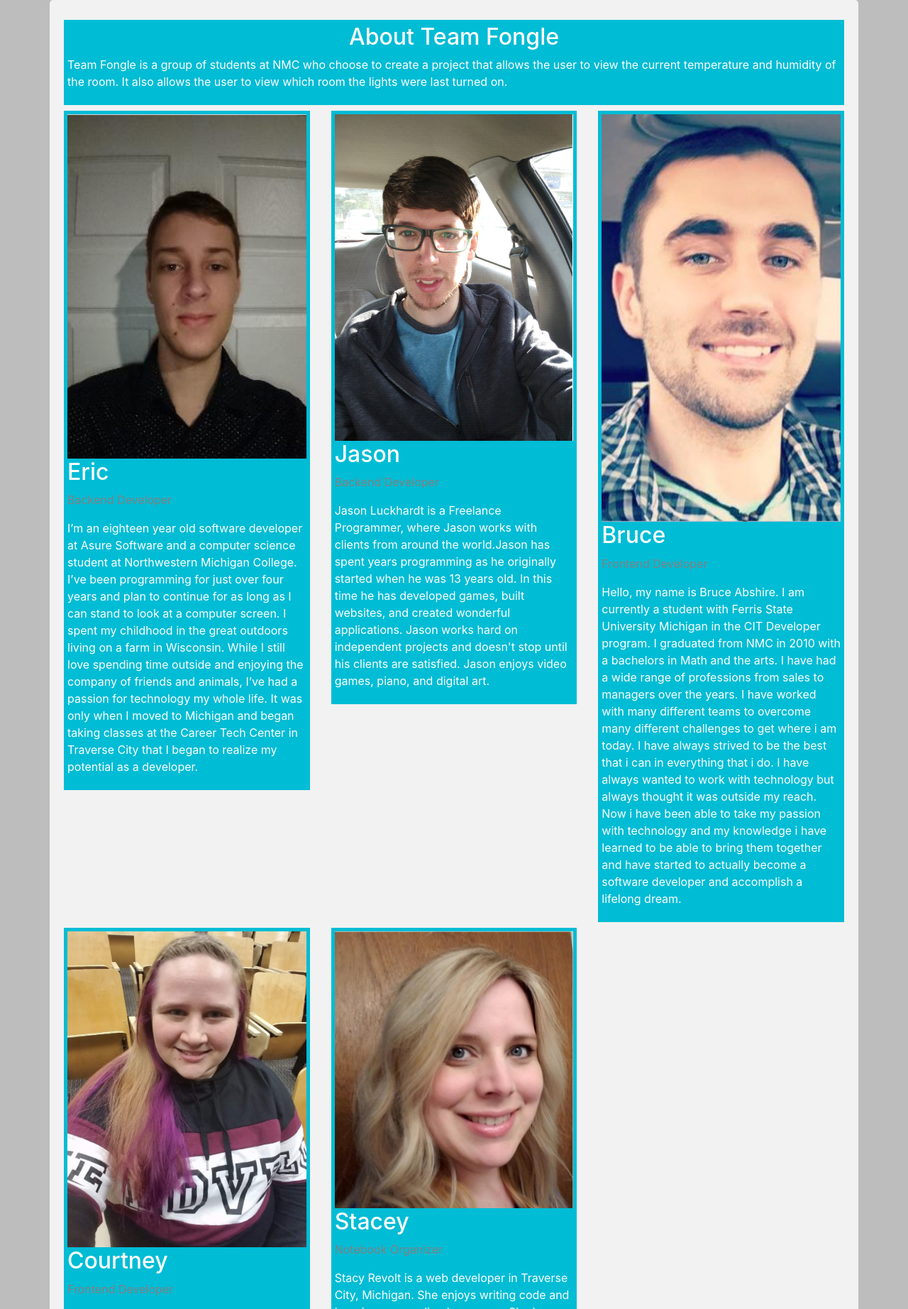
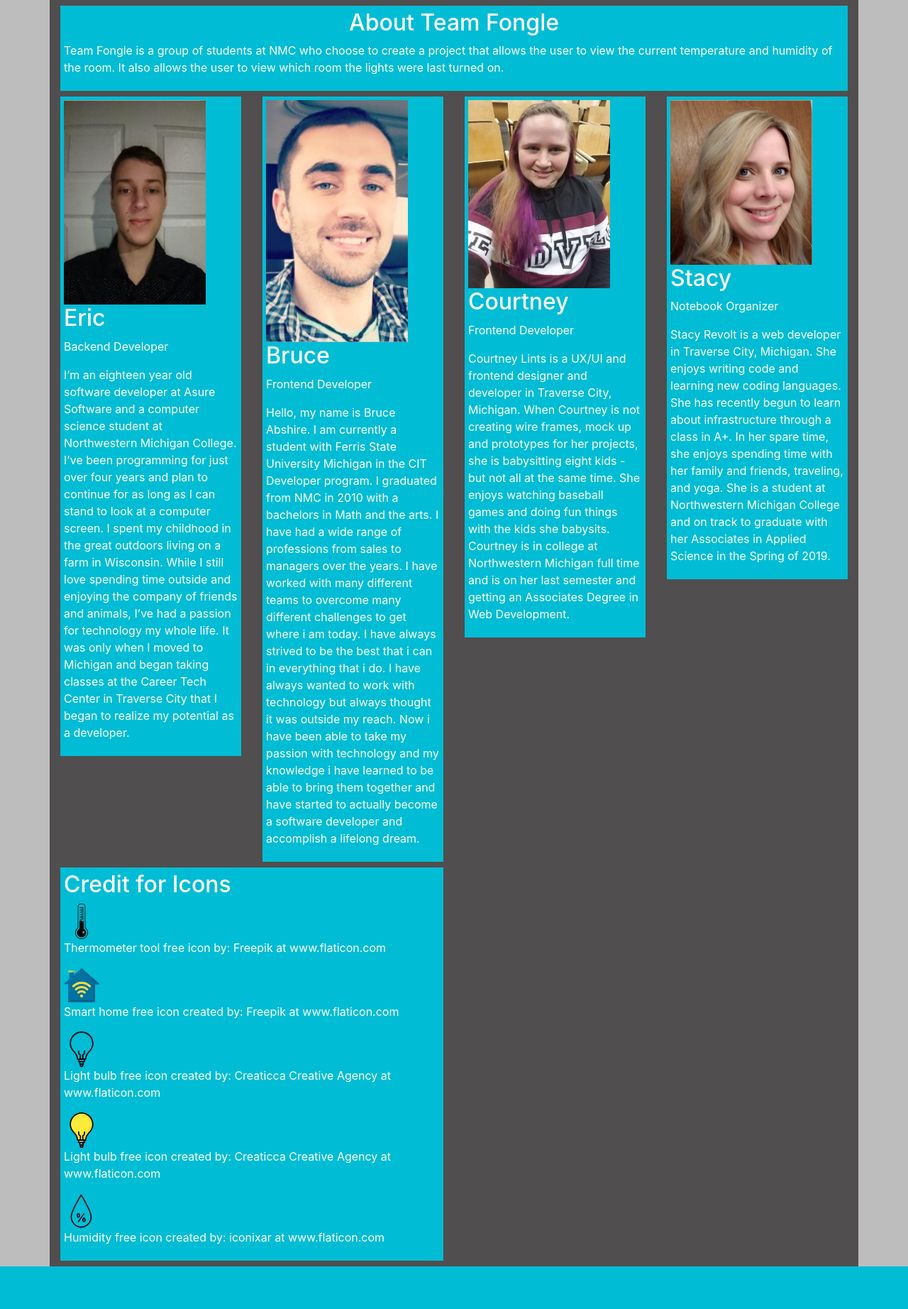
Before and after one commit to Ericgi231/NMC_SmartHome_WebApp, a PHP site: page /about.php in a window 1280 px wide. Shown: the part 76-1920 px from the top of the page at 71% size. After the commit the page ends 1860 px from the top, so only its background shows below. Run offline with PHP 8.4, Linux system fonts and the light colour scheme; the visitor is signed in with stand-in values (Sample User, id 1).

Commit message:
fixed file locations and php calls

```diff
--- a/about.php
+++ b/about.php
@@ -4,7 +4,6 @@
 		header("Location: ./login.php");
 	}
 	ini_set('display_errors', 1);
-	include 'php/connect.php';
 ?>
 <!DOCTYPE html>
 <html lang="en">
@@ -39,9 +38,9 @@
 	</div>
 
 	<div class="row">
-  <div class="col-lg-4">
+		<div class="col-lg-3">
 			<div class="box fongle-blue">
-      <img src="./images/eric.png" alt="Eric" style="width:100%">
+				<img src="./assets/eric.png" alt="Eric" style="width:200px" "height:250px">
 				<h2>Eric</h2>
 				<p class="title">Backend Developer</p>
 				<p>I’m an eighteen year old software developer at Asure Software and a computer science student at Northwestern Michigan College. I’ve been programming for just over four years and plan to continue for as long as I can stand to look at a computer screen.
@@ -50,62 +49,47 @@ I spent my childhood in the great outdoors living on a farm in Wisconsin. While
 			</div>
 		</div>
 
-  <div class="col-lg-4">
+		<div class="col-lg-3">
 			<div class="box fongle-blue">
-      <img src="./images/jason.png" alt="Jason" style="width:100%">
-        <h2>Jason</h2>
-        <p class="title">Backend Developer</p>
-        <p>Jason Luckhardt is a Freelance Programmer, where Jason works with clients from around the world.Jason has spent years programming as he originally started when he was 13 years old. In this time he has developed games, built websites, and created wonderful applications. Jason works hard on independent projects and doesn't stop until his clients are satisfied.
-Jason enjoys video games, piano, and digital art.
-</p>
-    </div>
-  </div>
-
-  <div class="col-lg-4">
-    <div class="box fongle-blue">
-      <img src="./images/bruce.png" alt="Bruce" style="width:100%">
+				<img src="./assets/bruce.png" alt="Bruce" style="width:200px" "height:250px">
 				<h2>Bruce</h2>
 				<p class="title">Frontend Developer</p>
 				<p>Hello, my name is Bruce Abshire. I am currently a student with Ferris State University Michigan in the CIT Developer program. I graduated from NMC in 2010 with a bachelors in Math and the arts. I have had a wide range of professions from sales to managers over the years. I have worked with many different teams to overcome many different challenges to get where i am today. I have always strived to be the best that i can in everything that i do. I have always wanted to work with technology but always thought it was outside my reach. Now i have been able to take my passion with technology and my knowledge i have learned to be able to bring them together and have started to actually become a software developer and accomplish a lifelong dream.</p>
 			</div>
 		</div>
-</div>
 
-<div class="row">
-  <div class="col-lg-4">
+		<div class="col-lg-3">
 			<div class="box fongle-blue">
-      <img src="./images/courtney.png" alt="Courtney" style="width:100%">
+				<img src="./assets/courtney.png" alt="Courtney" style="width:200px" "height:250px">
 				<h2>Courtney</h2>
 				<p class="title">Frontend Developer</p>
 				<p>Courtney Lints is a UX/UI and frontend designer and developer in Traverse City, Michigan. When Courtney is not creating wire frames, mock up and prototypes for her projects, she is babysitting eight kids - but not all at the same time. She enjoys watching baseball games and doing fun things with the kids she babysits. Courtney is in college at Northwestern Michigan full time and is on her last semester and getting an Associates Degree in Web Development. </p>
 			</div>
 		</div>
 
-  <div class="col-lg-4">
+		<div class="col-lg-3">
 			<div class="box fongle-blue">
-      <img src="./images/stacy.png" alt="Stacy" style="width:100%">
-        <h2>Stacey</h2>
+				<img src="./assets/stacy.png" alt="Stacy" style="width:200px" "height:250px">
+				<h2>Stacy</h2>
 				<p class="title">Notebook Organizer</p>
 				<p>Stacy Revolt is a web developer in Traverse City, Michigan.  She enjoys writing code and learning new coding languages.   She has recently begun to learn about infrastructure through a class in A+.  In her spare time, she enjoys spending time with her family and friends, traveling, and yoga.  She is a student at Northwestern Michigan College and on track to graduate with her Associates in Applied Science in the Spring of 2019.</p>
 			</div>
 		</div>
 	</div>
 
-    <div class="col-lg-4">
+	<div class="row">
+		<div class="col-lg-6">
 			<div class="box fongle-blue">
 				<h2>Credit for Icons</h2>
-        <img src="./images/icons/001-thermometer-tool.svg" alt="thermometer" style="width:25%"><p>Icon made by Freepik from www.flaticon.com</p>
-		<img src="./images/icons/002-wifi.svg" alt="wifi house" style="width:25%"><p>Icon made by Freepik from www.flaticon.com</p>
-		<img src="./images/icons/003-light-bulb.svg" alt="light bulb on" style="width:25%"><p>Icon made by Creaticca Creative Agency from www.flaticon.com</p>
-		<img src="./images/icons/004-light-bulb-1.svg" alt="light bulb off" style="width:25%"><p>Icon made by Creaticca Creative Agency from www.flaticon.com</p>
-		<img src="./images/icons/rain.svg" alt="rain" style="width:25%"><p>Icon made by Iconixar from www.flaticon.com</p>
+					<img src="./assets/thermometer.svg" alt="thermometer" style="width:50px;"> <p>Thermometer tool free icon by: Freepik at www.flaticon.com</p>
+					<img src="./assets/wifi.svg" alt="wifi house" style="width:50px;"> <p>Smart home free icon created by: Freepik at www.flaticon.com</p>
+					<img src="./assets/light_on.svg" alt="light bulb on" style="width:50px;"> <p>Light bulb free icon created by: Creaticca Creative Agency at www.flaticon.com</p>
+					<img src="./assets/light_off.svg" alt="light bulb off" style="width:50px;"> <p> Light bulb free icon created by: Creaticca Creative Agency at www.flaticon.com</p>
+					<img src="./assets/rain.svg" alt="rain" style="width:50px;"> <p>Humidity free icon created by: iconixar at www.flaticon.com</p>
 			</div>
 		</div>
 	</div>
 </div>
-</div>
-
-<?php mysqli_close($conn); ?>
 
 <!-- Bootstrap Js -->
 <script src="https://cdnjs.cloudflare.com/ajax/libs/popper.js/1.14.7/umd/popper.min.js" integrity="sha384-UO2eT0CpHqdSJQ6hJty5KVphtPhzWj9WO1clHTMGa3JDZwrnQq4sF86dIHNDz0W1" crossorigin="anonymous"></script>
--- a/contact.php
+++ b/contact.php
@@ -4,7 +4,6 @@
 		header("Location: ./login.php");
 	}
 	ini_set('display_errors', 1);
-	include 'php/connect.php';
 ?>
 <!DOCTYPE html>
 <html lang="en">
@@ -21,7 +20,7 @@
 
 	<!-- Custom CSS & Js-->
 	<link rel="stylesheet" href="css/site.css"/>
-	<link rel="stylesheet" href="css/index.css"/>
+	<link rel="stylesheet" href="css/contact.css"/>
 	<script src="js/main.js"></script>
 </head>
 <body class="fongle-light-gray">
@@ -67,8 +66,6 @@
   </form>
 </div>
 
-<?php mysqli_close($conn); ?>
-
 <!-- Bootstrap Js -->
 <script src="https://cdnjs.cloudflare.com/ajax/libs/popper.js/1.14.7/umd/popper.min.js" integrity="sha384-UO2eT0CpHqdSJQ6hJty5KVphtPhzWj9WO1clHTMGa3JDZwrnQq4sF86dIHNDz0W1" crossorigin="anonymous"></script>
 <script src="https://stackpath.bootstrapcdn.com/bootstrap/4.3.1/js/bootstrap.min.js" integrity="sha384-JjSmVgyd0p3pXB1rRibZUAYoIIy6OrQ6VrjIEaFf/nJGzIxFDsf4x0xIM+B07jRM" crossorigin="anonymous"></script>
--- /dev/null
+++ b/css/about.css
@@ -0,0 +1,3 @@
+.card {
+    box-shadow: 0 4px 8px 0 rgba(0, 0, 0, 0.2);
+}
--- a/css/index.css
+++ b/css/index.css
@@ -1,8 +1,3 @@
-body
-{
-
-}
-
 .greeting{
 	margin-top: 8px;
 	margin-bottom: 8px;
--- a/css/site.css
+++ b/css/site.css
@@ -13,62 +13,6 @@
 	background-color:#504E4E;
 }
 
-html {
-    box-sizing: border-box;
-}
-
-*, *:before, *:after {
-    box-sizing: inherit;
-}
-
-.column {
-    float: left;
-    width: 33.3%;
-    margin-bottom: 16px;
-    padding: 0 8px;
-}
-
-@media screen and (max-width: 650px) {
-    .column {
-        width: 100%;
-        display: block;
-    }
-}
-
-.card {
-    box-shadow: 0 4px 8px 0 rgba(0, 0, 0, 0.2);
-}
-
-.container {
-    padding: 0 16px;
-}
-
-    .container::after, .row::after {
-        content: "";
-        clear: both;
-        display: table;
-    }
-
-.title {
-    color: grey;
-}
-
-.button {
-    border: none;
-    outline: 0;
-    display: inline-block;
-    padding: 8px;
-    color: white;
-    background-color: #000;
-    text-align: center;
-    cursor: pointer;
-    width: 100%;
-}
-
-    .button:hover {
-        background-color: #555;
-    }
-
 .header-box{
 	padding:5px;
 	margin-top: 8px;
@@ -79,33 +23,3 @@ html {
 	padding: 5px;
 	margin-bottom: 8px;
 }
-
-input[type=text], select, textarea {
-    width: 100%;
-    padding: 12px;
-    border: 1px solid #ccc;
-    border-radius: 4px;
-    box-sizing: border-box;
-    margin-top: 6px;
-    margin-bottom: 16px;
-    resize: vertical;
-}
-
-input[type=submit] {
-    background-color: #4CAF50;
-    color: white;
-    padding: 12px 20px;
-    border: none;
-    border-radius: 4px;
-    cursor: pointer;
-}
-
-    input[type=submit]:hover {
-        background-color: #45a049;
-    }
-
-.container {
-    border-radius: 5px;
-    background-color: #f2f2f2;
-    padding: 20px;
-}
```
Also changed, not shown: css/contact.css (added, +40 -0 lines), assets/bruce.png (added), assets/courtney.png (added), assets/eric.png (added), assets/jason.png (added), assets/stacy.png (added). Lines whose indentation alone changed are shown as unchanged.
